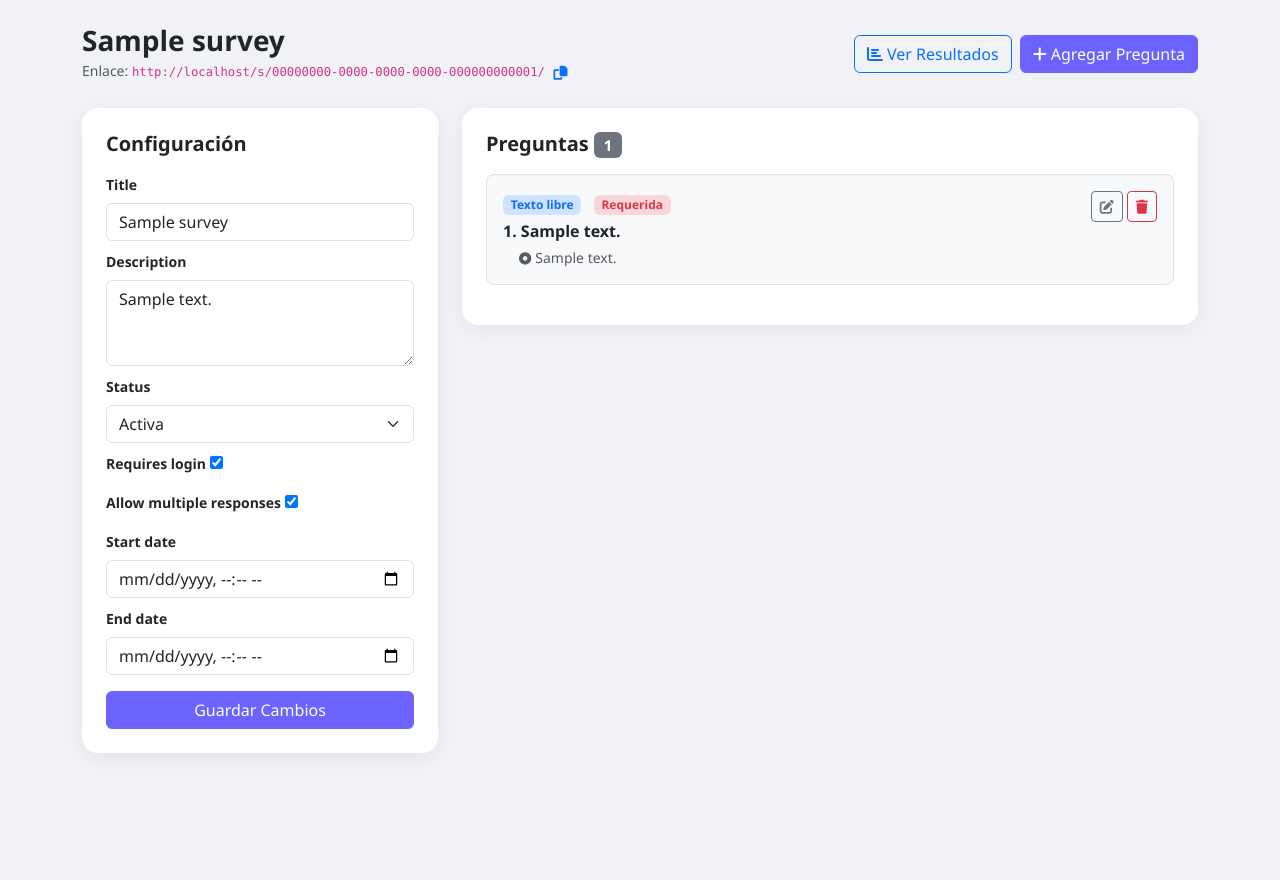
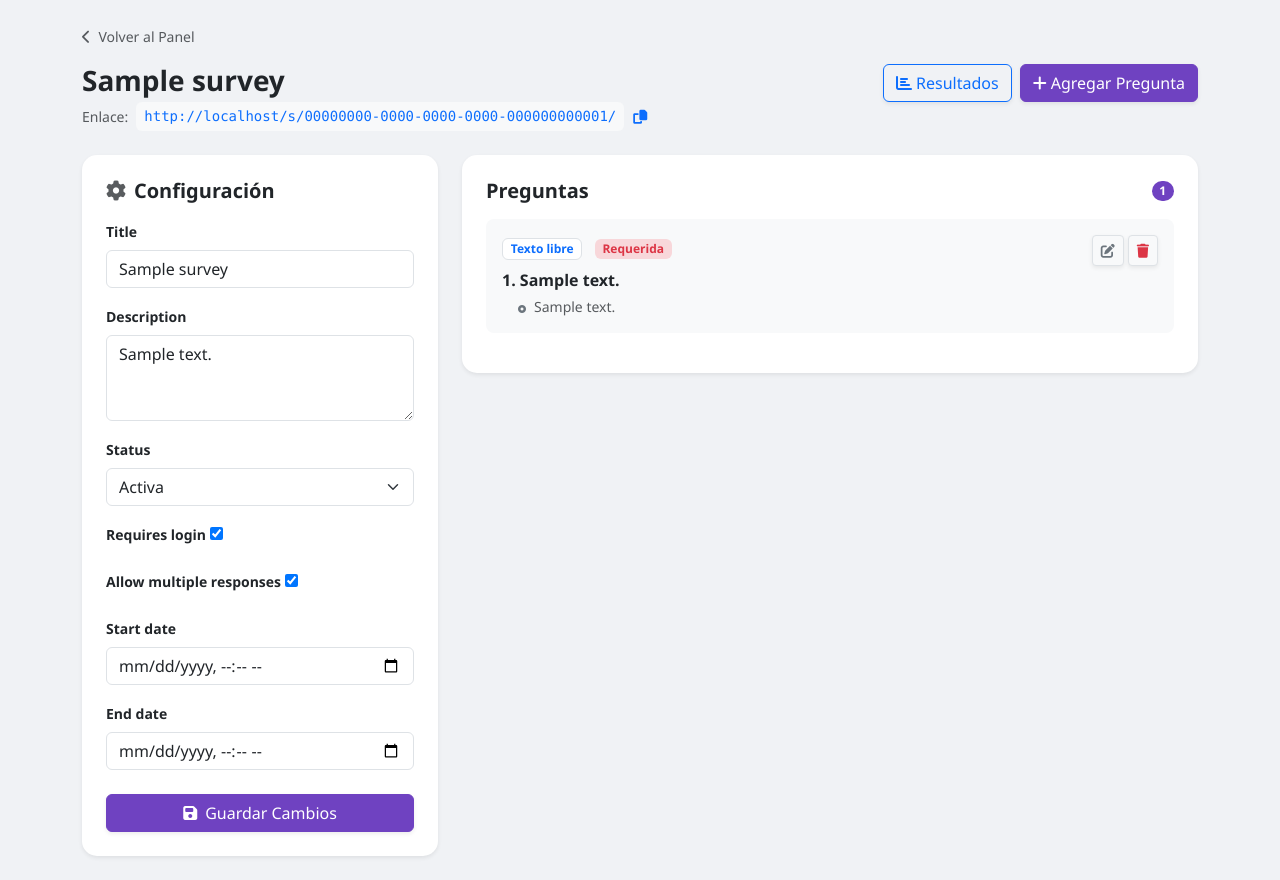
Before and after one commit to CristianMurguia/AppEncuestas, a Django app: page /encuesta/1/editar/ in a window 1280 px wide. Shown: the part 63-943 px from the top of the page. Before the commit the page ends 816 px from the top, so only its background shows below. Run offline with Django 4.2, Linux system fonts and the light colour scheme; a user stored in the database is signed in; tables that the repository leaves empty hold one stand-in row (values such as "Sample post").

Commit message:
SE AGREGÓ BOTÓN Y MENSAJES

```diff
--- a/surveys/templates/surveys/survey_edit.html
+++ b/surveys/templates/surveys/survey_edit.html
@@ -1,19 +1,32 @@
 {% extends 'surveys/base.html' %}
 {% block title %}Editar: {{ survey.title }}{% endblock %}
+
 {% block content %}
-<div class="d-flex justify-content-between align-items-center mb-4">
+<div class="mb-3">
+    <a href="{% url 'dashboard' %}" class="text-decoration-none text-muted small">
+        <i class="fas fa-chevron-left me-1"></i> Volver al Panel
+    </a>
+</div>
+
+<div class="d-flex justify-content-between align-items-start mb-4">
   <div>
-    <h3 class="fw-bold mb-0">{{ survey.title }}</h3>
-    <small class="text-muted">Enlace:
-      <code>{{ request.scheme }}://{{ request.get_host }}{% url "survey_take" survey.access_token %}</code>
-      <button onclick="copyLink()" class="btn btn-sm btn-link p-0 ms-1"><i class="fas fa-copy"></i></button>
-    </small>
+    <h3 class="fw-bold mb-1">{{ survey.title }}</h3>
+    <div class="d-flex align-items-center">
+      <small class="text-muted me-2">Enlace:</small>
+      <code class="small text-primary bg-light px-2 py-1 rounded">
+        {{ request.scheme }}://{{ request.get_host }}{% url "survey_take" survey.access_token %}
+      </code>
+      <button onclick="copyLink()" class="btn btn-sm btn-link text-decoration-none p-0 ms-2" title="Copiar enlace">
+        <i class="fas fa-copy"></i>
+      </button>
+    </div>
   </div>
+
   <div class="d-flex gap-2">
-    <a href="{% url 'survey_results' survey.pk %}" class="btn btn-outline-primary">
-      <i class="fas fa-chart-bar me-1"></i>Ver Resultados
+    <a href="{% url 'survey_results' survey.pk %}" class="btn btn-outline-primary shadow-sm">
+      <i class="fas fa-chart-bar me-1"></i>Resultados
     </a>
-    <a href="{% url 'question_add' survey.pk %}" class="btn btn-primary">
+    <a href="{% url 'question_add' survey.pk %}" class="btn btn-primary shadow-sm" style="background-color: #6f42c1; border-color: #6f42c1;">
       <i class="fas fa-plus me-1"></i>Agregar Pregunta
     </a>
   </div>
@@ -21,44 +34,55 @@
 
 <div class="row g-4">
   <div class="col-lg-4">
-    <div class="card p-4">
-      <h5 class="fw-bold mb-3">Configuración</h5>
+    <div class="card border-0 shadow-sm p-4" style="border-radius: 15px;">
+      <h5 class="fw-bold mb-3"><i class="fas fa-cog text-muted me-2"></i>Configuración</h5>
       <form method="post">
         {% csrf_token %}
         {% for field in form %}
-          <div class="mb-2">
+          <div class="mb-3">
             <label class="form-label small fw-semibold">{{ field.label }}</label>
             {{ field }}
+            {% if field.help_text %}
+              <div class="form-text small">{{ field.help_text }}</div>
+            {% endif %}
           </div>
         {% endfor %}
-        <button type="submit" class="btn btn-primary w-100 mt-2">Guardar Cambios</button>
+        <button type="submit" class="btn btn-primary w-100 mt-2 shadow-sm" style="background-color: #6f42c1; border-color: #6f42c1;">
+          <i class="fas fa-save me-2"></i>Guardar Cambios
+        </button>
       </form>
     </div>
   </div>
 
   <div class="col-lg-8">
-    <div class="card p-4">
-      <h5 class="fw-bold mb-3">Preguntas <span class="badge bg-secondary">{{ questions.count }}</span></h5>
+    <div class="card border-0 shadow-sm p-4" style="border-radius: 15px;">
+      <div class="d-flex justify-content-between align-items-center mb-3">
+        <h5 class="fw-bold mb-0">Preguntas</h5>
+        <span class="badge rounded-pill bg-primary" style="background-color: #6f42c1 !important;">
+          {{ questions.count }}
+        </span>
+      </div>
+
       {% for question in questions %}
-      <div class="border rounded-3 p-3 mb-3 bg-light">
+      <div class="border-0 rounded-3 p-3 mb-3" style="background-color: #f8f9fa;">
         <div class="d-flex justify-content-between align-items-start">
           <div>
-            <span class="badge bg-primary-subtle text-primary me-2">{{ question.get_question_type_display }}</span>
-            {% if question.required %}<span class="badge bg-danger-subtle text-danger">Requerida</span>{% endif %}
-            <p class="fw-semibold mb-1 mt-1">{{ forloop.counter }}. {{ question.text }}</p>
+            <span class="badge bg-white text-primary border me-2 small">{{ question.get_question_type_display }}</span>
+            {% if question.required %}<span class="badge bg-danger-subtle text-danger small">Requerida</span>{% endif %}
+            <p class="fw-semibold mb-1 mt-2 text-dark">{{ forloop.counter }}. {{ question.text }}</p>
             {% if question.choices.all %}
               <ul class="list-unstyled ms-3 mb-0 small text-muted">
                 {% for choice in question.choices.all %}
-                  <li><i class="fas fa-circle-dot me-1 small"></i>{{ choice.text }}</li>
+                  <li><i class="fas fa-circle-dot me-2 text-secondary" style="font-size: 8px;"></i>{{ choice.text }}</li>
                 {% endfor %}
               </ul>
             {% endif %}
           </div>
           <div class="d-flex gap-1">
-            <a href="{% url 'question_edit' question.pk %}" class="btn btn-sm btn-outline-secondary">
-              <i class="fas fa-edit"></i>
+            <a href="{% url 'question_edit' question.pk %}" class="btn btn-sm btn-light border shadow-sm">
+              <i class="fas fa-edit text-secondary"></i>
             </a>
-            <a href="{% url 'question_delete' question.pk %}" class="btn btn-sm btn-outline-danger"
+            <a href="{% url 'question_delete' question.pk %}" class="btn btn-sm btn-light border shadow-sm text-danger"
                onclick="return confirm('¿Eliminar esta pregunta?')">
               <i class="fas fa-trash"></i>
             </a>
@@ -66,20 +90,25 @@
         </div>
       </div>
       {% empty %}
-      <div class="text-center py-4 text-muted">
-        <i class="fas fa-question-circle fa-2x mb-2 d-block"></i>
-        No hay preguntas aún. <a href="{% url 'question_add' survey.pk %}">Agrega la primera</a>
+      <div class="text-center py-5 text-muted border border-dashed rounded-3">
+        <i class="fas fa-question-circle fa-3x mb-3 opacity-25"></i>
+        <p class="mb-0">No hay preguntas aún.</p>
+        <a href="{% url 'question_add' survey.pk %}" class="btn btn-sm btn-link fw-bold">Agrega la primera aquí</a>
       </div>
       {% endfor %}
     </div>
   </div>
 </div>
 {% endblock %}
+
 {% block extra_js %}
 <script>
 function copyLink() {
   const url = '{{ request.scheme }}://{{ request.get_host }}{% url "survey_take" survey.access_token %}';
-  navigator.clipboard.writeText(url).then(() => alert('¡Enlace copiado!'));
+  navigator.clipboard.writeText(url).then(() => {
+    // Podrías usar un Toast de Bootstrap aquí en lugar de un alert
+    alert('¡Enlace copiado al portapapeles!');
+  });
 }
 </script>
 {% endblock %}
--- a/surveys/views.py
+++ b/surveys/views.py
@@ -104,28 +104,39 @@ def survey_edit(request, pk):
 @login_required
 def question_add(request, survey_pk):
     survey = get_object_or_404(Survey, pk=survey_pk, owner=request.user)
+
+    # Inicializamos siempre para evitar el UnboundLocalError
+    form = QuestionForm(request.POST or None)
+    formset = ChoiceFormSet(request.POST or None)
+
     if request.method == 'POST':
-        form = QuestionForm(request.POST)
         if form.is_valid():
             question = form.save(commit=False)
             question.survey = survey
             question.save()
+
+            # Re-vinculamos el formset a la instancia guardada
             formset = ChoiceFormSet(request.POST, instance=question)
             if formset.is_valid():
                 formset.save()
-            messages.success(request, 'Pregunta agregada.')
-            return redirect('survey_edit', pk=survey_pk)
-    else:
-        form = QuestionForm()
-        formset = ChoiceFormSet()
+                messages.success(request, 'Pregunta agregada correctamente.')
+                return redirect('survey_edit', pk=survey_pk)
+            else:
+                # Si el formset falla, la pregunta ya se guardó, pero avisamos del error
+                messages.error(request, 'Error en las opciones de la pregunta.')
+
     return render(request, 'surveys/question_form.html', {
-        'form': form, 'formset': formset, 'survey': survey, 'action': 'Agregar'
+        'form': form,
+        'formset': formset,
+        'survey': survey,
+        'action': 'Agregar'
     })
 
 
 @login_required
 def question_edit(request, pk):
     question = get_object_or_404(Question, pk=pk, survey__owner=request.user)
+
     if request.method == 'POST':
         form = QuestionForm(request.POST, instance=question)
         formset = ChoiceFormSet(request.POST, instance=question)
@@ -137,8 +148,12 @@ def question_edit(request, pk):
     else:
         form = QuestionForm(instance=question)
         formset = ChoiceFormSet(instance=question)
+
     return render(request, 'surveys/question_form.html', {
-        'form': form, 'formset': formset, 'survey': question.survey, 'action': 'Editar'
+        'form': form,
+        'formset': formset,
+        'survey': question.survey,
+        'action': 'Editar'
     })
 
 
```
Also changed, not shown: surveys/templates/surveys/dashboard.html (+36 -17 lines), surveys/templates/surveys/survey_create.html (+27 -8 lines).
